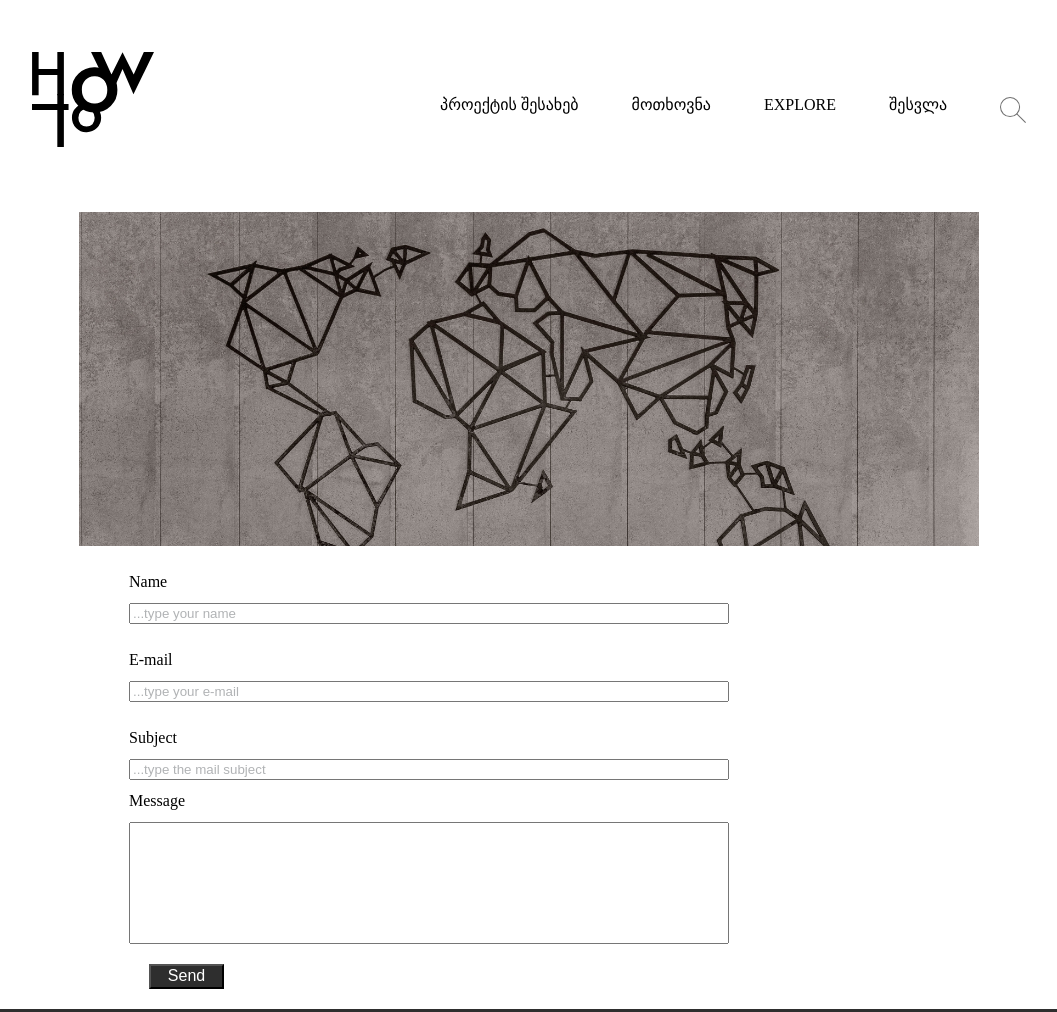
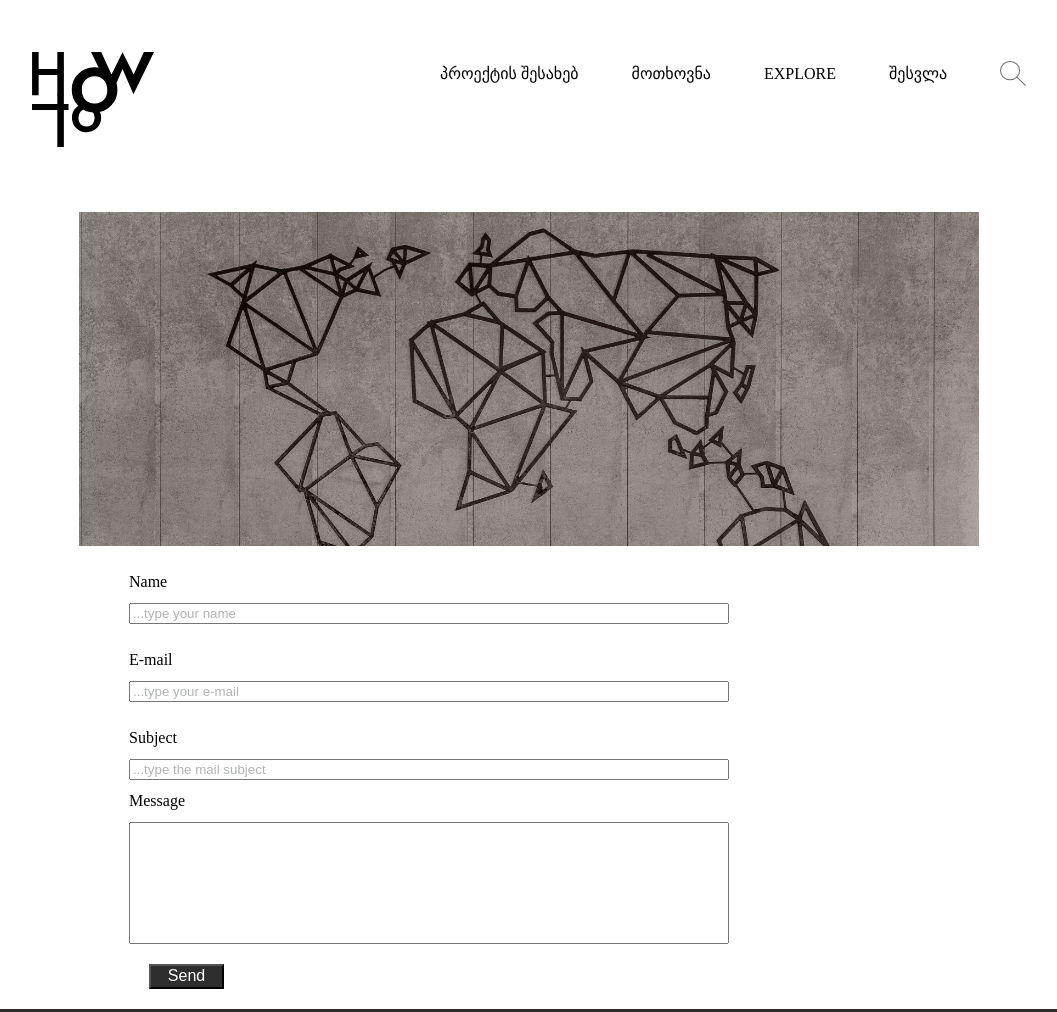
Before and after one commit to tteako/display-flex-forms, a plain HTML site: page index.html in a window 1280 px wide. Shown: the top 1012 px of the page, without its empty margins (111-1168 px from the left). Drawn offline with Linux system fonts and the light colour scheme.

Commit message:
css, html

```diff
--- a/css/style.css
+++ b/css/style.css
@@ -8,14 +8,17 @@
 	align-items: center;
 	margin-bottom: 65px;
 }
+.nav-wrapper {
+	display: flex;
+	flex-direction: row;
+	justify-content: center;
+	align-items: center;
+}
 .logo {
 	width: 122px;
 	margin-top: 52px;
 }
-.navigation {
-	margin-top: 73px;
 
-}
 .nav-ul {
 	display: flex;
 	flex-direction: row;
--- a/index.html
+++ b/index.html
@@ -14,18 +14,19 @@
 	<header class="header-wrapper">
 		<img src="img/logo.svg" alt="logo" class="logo">
 
-
+	   	<div class="nav-wrapper">
 			<nav class="navigation">
 				<ul class="nav-ul">
 					<li class="nav-li"> პროექტის შესახებ </li>
 					<li class="nav-li"> მოთხოვნა </li>
 					<li class="nav-li"> EXPLORE </li>
 					<li class="nav-li"> შესვლა </li>
-					<img src="img/search.svg" alt="search" class="search">
-					</ul>
 
+				</ul>
 			</nav>
 
+			<img src="img/search.svg" alt="search" class="search">
+		</div>
 				<img src="img/bars.svg" alt="bars" class="bars">
 
 	</header>
@@ -75,11 +76,11 @@
 
 		<div class="social">
 			<div>
-				<img src="img/facebook.svg">
+				<img src="img/facebook.svg" alt="facebook">
 			</div>
 
 			<div>
-				<img src="img/instagram.svg">
+				<img src="img/instagram.svg" alt="instagram">
 			</div>
 		</div>
 	</footer>
```
